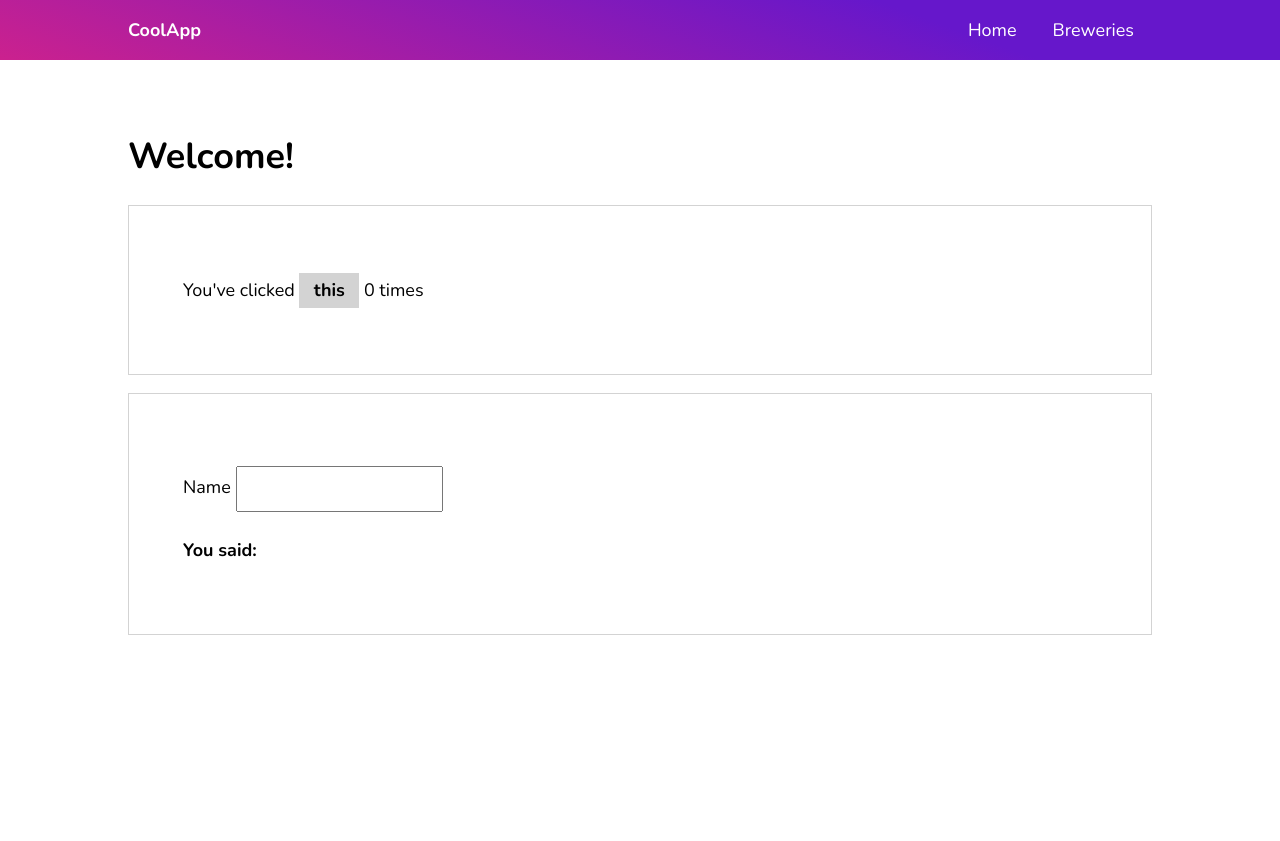
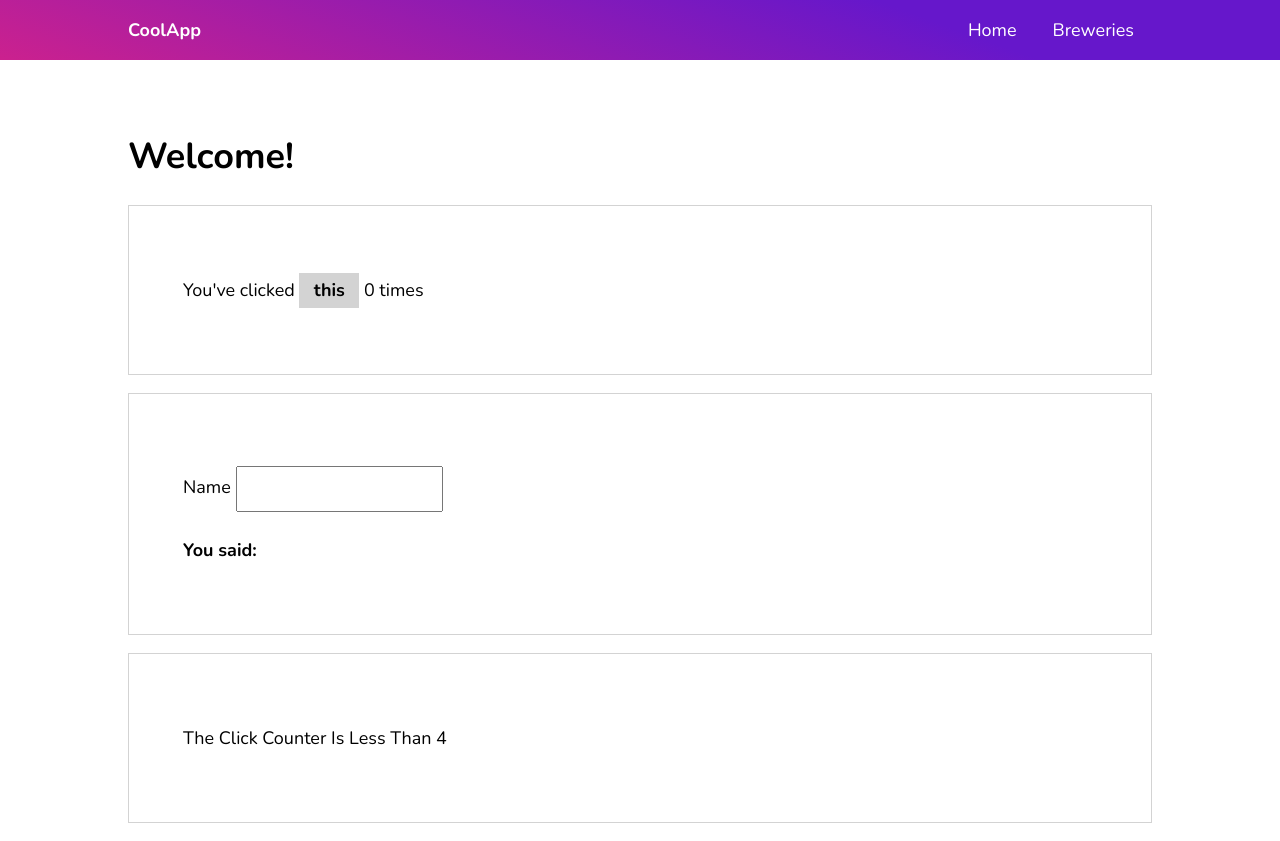
Before and after one commit to vijaygenius123/angular8-crash-course, an Angular app: page / in a window 1280 px wide. Before the commit the page ends 800 px from the top, so only its background shows below. Built offline with nearby package versions, Linux system fonts and the light colour scheme.

Commit message:
ng-template

```diff
--- a/src/app/home/home.component.html
+++ b/src/app/home/home.component.html
@@ -14,3 +14,13 @@
     <strong>You said:</strong> {{name}}
   </p>
 </div>
+
+
+<div class="play-container">
+<ng-template [ngIf]="clickCounter > 4" [ngIfElse]="none">
+  <p>The Click Counter Is Greater Than 4</p>
+</ng-template>
+  <ng-template #none>
+    <p>The Click Counter Is Less Than 4</p>
+  </ng-template>
+</div>
```
